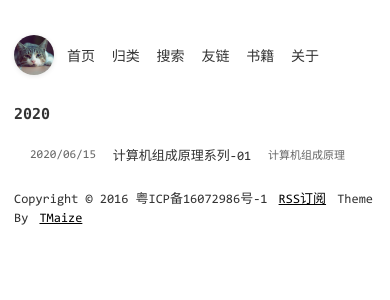
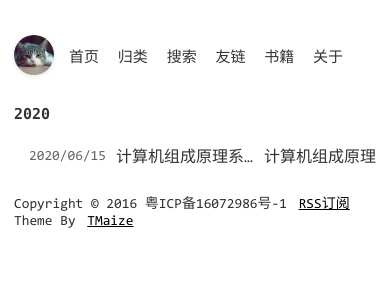
Before and after one commit to luozhanxin/luozhanxin.github.io, a Jekyll site: the page built from index.html, in a window 390 px wide. Shown: the top 300 px of the page. Built offline with Jekyll 4.4.1, drawn with Linux system fonts in a browser that asks for light colours; comment, search, counter and statistics services are not loaded.

```diff
--- a/static/css/common.css
+++ b/static/css/common.css
@@ -1,26 +1,34 @@
-@media screen and (max-width: 560px) {
-  @font-face {
-    font-family: 'Consolas';
-    src: url('../font/consola.ttf');
-  }
+@font-face {
+  font-family: 'Consolas';
+  src: url('../font/consola.ttf');
 }
 
-html,
-body {
-  padding: 0;
-  margin: 0;
+html {
+  color: #333333;
   background: #ffffff;
   scroll-behavior: smooth;
   -ms-text-size-adjust: 100%;
   -webkit-text-size-adjust: 100%;
-  font-family: Consolas, 'Helvetica Neue', Helvetica, Arial, 'PingFang SC', 'Hiragino Sans GB', 'Heiti SC',
-    'Microsoft YaHei', 'WenQuanYi Micro Hei', sans-serif;
+  -moz-text-size-adjust: 100%;
+  text-size-adjust: 100%;
+  -webkit-font-smoothing: antialiased;
+  -moz-osx-font-smoothing: grayscale;
+  font-family: Consolas, 'Microsoft YaHei', 'PingFang SC', 'Hiragino Sans GB', 'WenQuanYi Micro Hei', sans-serif;
+}
+body {
+  max-width: 680px;
+  padding: 0 14px;
+  margin: 0 auto;
+}
+body::-webkit-scrollbar {
+  display: none;
 }
 * {
-  box-sizing: border-box;
-  -webkit-box-sizing: border-box;
   -webkit-tap-highlight-color: transparent;
-  color: #333333;
+}
+ol,
+ul {
+  list-style: none;
 }
 p,
 h1,
@@ -32,18 +40,21 @@ ul,
 ol,
 li,
 blockquote {
-  list-style: none;
   padding: 0;
   margin: 0;
+}
+a {
+  color: inherit;
+  text-decoration: none;
 }
 input,
 select,
 textarea {
   font-family: inherit;
   outline: 0;
+  -webkit-appearance: none;
   -moz-appearance: none;
   appearance: none;
-  -webkit-appearance: none;
   border: none;
 }
 pre,
@@ -51,11 +62,16 @@ code {
   font-family: inherit;
 }
 input:-webkit-autofill {
-  box-shadow: 0 0 0 1000px white inset !important;
-  -webkit-box-shadow: 0 0 0 1000px white inset !important;
-}
-a {
-  text-decoration: none;
+  /* 自动填充的文本颜色 */
+  -webkit-text-fill-color: #333333 !important;
+  /* -webkit-text-fill-color: var(--text-color) !important; */
+
+  /* 方式1：使用内阴影覆盖自动填充的背景色 */
+  /* box-shadow: 0 0 0 1000px #ffffff inset !important; */
+
+  /* 方式2：通过延迟一个月，取消自动填充的背景色 */
+  -webkit-transition: background-color 2592000s ease-in-out 0s;
+  transition: background-color 2592000s ease-in-out 0s;
 }
 ::-webkit-scrollbar {
   width: 4px;
@@ -66,6 +82,10 @@ a {
   border-radius: 2px;
   background-color: #999999;
 }
+::-moz-selection {
+  background-color: #4a4a4a;
+  color: #f9f9f9;
+}
 ::selection {
   background-color: #4a4a4a;
   color: #f9f9f9;
@@ -74,88 +94,59 @@ a {
   background-color: #4a4a4a;
   color: #f9f9f9;
 }
-body::-webkit-scrollbar {
-  display: none;
-}
-.select-none {
-  -moz-user-select: none;
-  -ms-user-select: none;
-  user-select: none;
-  -webkit-user-select: none;
-}
 .hover-underline {
   position: relative;
-}
-.hover-underline:hover:after {
-  visibility: visible;
-  transform: scaleX(1);
-  -webkit-transform: scaleX(1);
 }
 .hover-underline:after {
   content: '';
   position: absolute;
   width: 100%;
   height: 1px;
-  bottom: 0;
+  bottom: -2px;
   left: 0;
   background-color: #333333;
   visibility: hidden;
   transform: scaleX(0);
-  -webkit-transform: scaleX(0);
-  -webkit-transition: -webkit-transform 200ms ease-in-out;
-  transition: -webkit-transform 200ms ease-in-out;
   transition: transform 200ms ease-in-out;
-  transition: transform 200ms ease-in-out, -webkit-transform 200ms ease-in-out;
-  -webkit-transition: transform 200ms ease-in-out;
 }
-body {
-  width: 100%;
-  max-width: 680px;
-  padding: 0 14px;
-  margin: 0 auto;
+.hover-underline:hover:after {
+  visibility: visible;
+  transform: scaleX(1);
 }
 .header {
   padding: 40px 0;
-  display: -webkit-box;
   display: flex;
-  -webkit-box-orient: horizontal;
-  -webkit-box-direction: normal;
-  flex-flow: row nowrap;
-  -webkit-box-align: center;
   align-items: center;
+  justify-content: space-between;
 }
 .header .logo {
-  width: 42px;
-  height: 42px;
+  width: 40px;
+  height: 40px;
   cursor: pointer;
   border-radius: 50%;
   flex-shrink: 0;
-  margin-right: 9px;
+  margin-right: 10px;
+  -webkit-user-select: none;
+  user-select: none;
   box-shadow: 0 1px 5px rgba(0, 0, 0, 0.1);
-  -webkit-transition: -webkit-transform 500ms ease-in-out;
-  transition: -webkit-transform 500ms ease-in-out;
   transition: transform 500ms ease-in-out;
-  transition: transform 500ms ease-in-out, -webkit-transform 500ms ease-in-out;
 }
 .header .logo:hover {
-  -webkit-transform: rotate(360deg);
   transform: rotate(360deg);
 }
 .header .menu {
-  -webkit-box-flex: 1;
-  flex-grow: 1;
+  margin-right: -9px;
+  text-align: right;
 }
 .header .menu a {
-  font-size: 15px;
   display: inline-block;
-  margin: 0 9px;
-  padding: 3px 0;
+  font-size: 16px;
+  margin: 4px 9px;
   white-space: nowrap;
 }
 .footer {
   padding: 15px 0;
   font-size: 14px;
-  line-height: 1.5;
 }
 .footer a {
   text-decoration: underline;
@@ -175,15 +166,10 @@ body {
   background-color: #000000;
   opacity: 0.45;
   overflow: hidden;
-  -webkit-transform: translateY(66px);
   transform: translateY(66px);
-  -webkit-transition: -webkit-transform 200ms ease-in-out;
-  transition: -webkit-transform 200ms ease-in-out;
   transition: transform 200ms ease-in-out;
-  transition: transform 200ms ease-in-out, -webkit-transform 200ms ease-in-out;
 }
 #to-top.show {
-  -webkit-transform: translateY(0);
   transform: translateY(0);
 }
 #to-top > span {
@@ -193,7 +179,6 @@ body {
   position: absolute;
   left: 50%;
   top: 13px;
-  -webkit-transform: translateX(-50%) rotate(45deg);
   transform: translateX(-50%) rotate(45deg);
 }
 #to-top > span:first-child {
@@ -201,22 +186,19 @@ body {
 }
 #to-top > span:last-child {
   background-color: #000000;
-  -webkit-transform: translate(-50%, 16%) rotate(45deg);
   transform: translate(-50%, 16%) rotate(45deg);
 }
 @media screen and (max-width: 560px) {
   .header {
     padding: 35px 0 20px 0;
+    justify-content: flex-start;
   }
-  .header .logo {
-    width: 40px;
-    height: 40px;
+  .header .menu {
+    margin-right: -2px;
+    text-align: left;
   }
   .header .menu a {
-    margin: 0 4px;
-    font-size: 14px;
-  }
-  .footer {
-    font-size: 13px;
+    margin: 2px 5px;
+    font-size: 15px;
   }
 }
--- a/static/css/highlight.css
+++ b/static/css/highlight.css
@@ -3,7 +3,6 @@
 .highlight .cp { color: #999988; } /* Comment.Preproc */
 .highlight .c1 { color: #999988; } /* Comment.Single */
 .highlight .cs { color: #999988; } /* Comment.Special */
-
 .highlight .err { color: #a61717; background-color: #e3d2d2 } /* Error */
 .highlight .k { font-weight: bold } /* Keyword */
 .highlight .o { font-weight: bold } /* Operator */
--- a/static/css/page.css
+++ b/static/css/page.css
@@ -3,28 +3,41 @@
   font-weight: bold;
   padding: 12px 0;
 }
+.list-post ul {
+  box-sizing: border-box;
+  padding-left: 15px;
+}
 .list-post li {
-  padding: 12px 0;
+  display: flex;
+  align-items: center;
+  padding: 8px 0;
+}
+.list-post li .date {
+  color: #666666;
+  font-size: 14px;
+  flex-shrink: 0;
+  margin-right: 10px;
+}
+.list-post li .title {
+  width: 0;
+  flex-grow: 1;
+  padding: 4px 0;
+  white-space: nowrap;
   overflow: hidden;
   text-overflow: ellipsis;
-  white-space: nowrap;
 }
-.list-post li .date {
-  padding: 0 8px 0 16px;
-  color: #666666;
-  font-size: 14px;
-  vertical-align: middle;
+.list-post li .title a {
+  font-size: 15px;
 }
-.list-post li .title {
-  font-size: 15px;
+.list-post li .categories {
+  flex-shrink: 0;
   padding: 3px 0;
-  vertical-align: middle;
+  margin-left: 10px;
 }
-.list-post li .category {
+.list-post li .categories a {
   font-size: 12px;
   color: #666666;
   margin-left: 8px;
-  vertical-align: middle;
 }
 .list-category h2 {
   font-size: 15px;
@@ -46,12 +59,6 @@
   font-size: 14px;
   border-bottom: 2px solid #eaeaea;
   width: 100%;
-  line-height: 1;
-  padding: 10px 0;
-}
-.page-search #search-input::-webkit-input-placeholder {
-  font-size: 14px;
-  line-height: 1;
   padding: 10px 0;
 }
 .page-search h1 {
@@ -103,21 +110,18 @@
     padding: 10px 0;
   }
   .list-post li {
-    padding: 10px 0;
+    padding: 6px 0;
   }
-  .list-post li .date {
-    font-size: 12px;
+  .list-post li .title a {
+    font-size: 14px;
   }
-  .list-post li .title {
-    font-size: 13px;
-  }
-  .list-post li .category {
-    font-size: 11px;
+  .list-post .categories {
+    display: none;
   }
   .list-category h2 {
     padding: 10px 0;
   }
   .list-category div a {
-    font-size: 13px;
+    font-size: 14px;
   }
 }
--- a/static/js/blog.js
+++ b/static/js/blog.js
@@ -278,15 +278,6 @@ blog.addLoadEvent(function () {
       return document.body.scrollTop
     }
   }
-  function scrollTo(position) {
-    var t = typeof position == 'object' ? 0 : parseInt(position) || 0
-    if (document.documentElement) {
-      document.documentElement.scrollTop = t
-    } else if (document.body) {
-      document.body.scrollTop = t
-    }
-  }
-  window.st = scrollTo
   function ckeckToShow() {
     if (getScrollTop() > 200) {
       blog.addClass(toTopDOM, 'show')
@@ -294,8 +285,10 @@ blog.addLoadEvent(function () {
       blog.removeClass(toTopDOM, 'show')
     }
   }
-
   blog.addEvent(window, 'scroll', ckeckToShow)
-  blog.addEvent(toTopDOM, 'click', scrollTo)
+  blog.addEvent(toTopDOM, 'click', function(event){
+    window.scrollTo(0,0)
+    event.stopPropagation()
+  }, true)
   ckeckToShow()
 })
```
Also changed, not shown: static/css/post.css (+1 -15 lines), static/js/search.js (+61 -42 lines).
